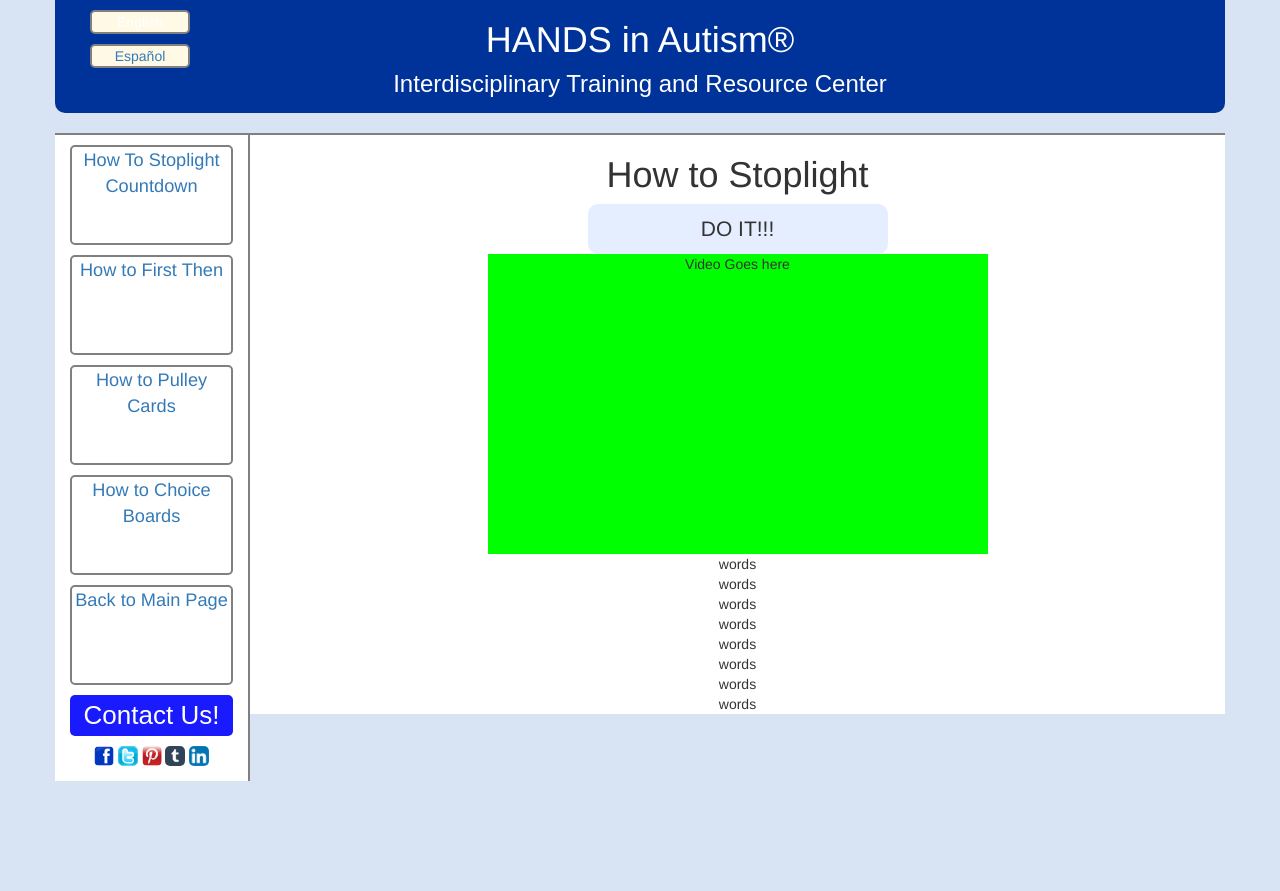
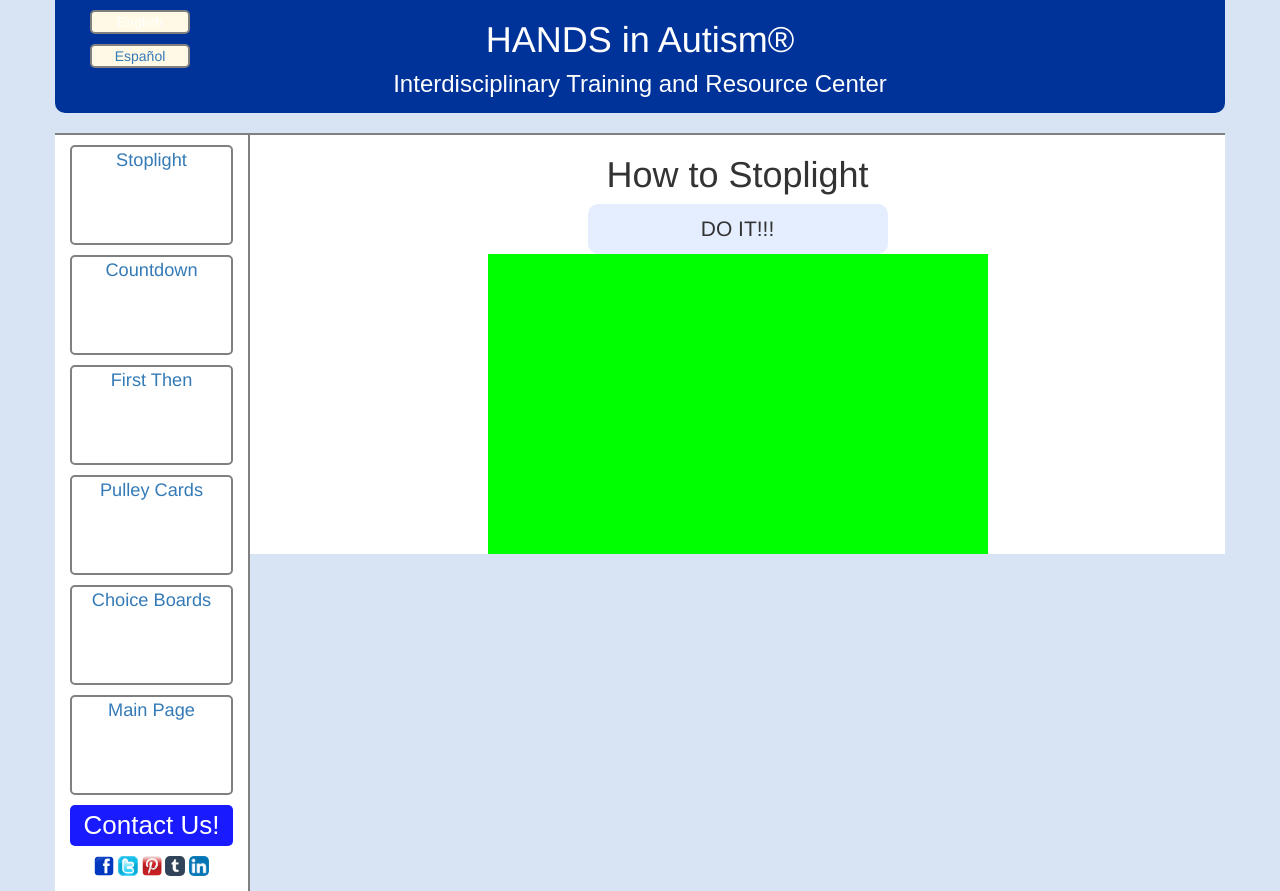
Before and after one commit to Chris-Coraggio/Hands-In-Autism, a plain HTML site: page index.html in a window 1280 px wide. Before the commit the page ends 800 px from the top, so only its background shows below. Drawn offline with nearby package versions, Linux system fonts and the light colour scheme.

Commit message:
index.html and javascript are changed a little bit but not much

```diff
--- a/index.html
+++ b/index.html
@@ -24,11 +24,12 @@
         <div class="row" class="content">
 
             <div class="side-col col-sm-2">
-                <a class="col-link" href="stoplight.html">How To Stoplight Countdown</a>
-				<a class="col-link" href="firstThen.html">How to First Then</a>
-				<a class="col-link" href="pulleyCards.html">How to Pulley Cards</a>
-				<a class="col-link" href="choiceBoards.html">How to Choice Boards</a>
-				<a class="col-link" href="index.html">Back to Main Page</a>
+                <a class="col-link" href="stoplight.html">Stoplight</a>
+                <a class="col-link" href="stoplight.html">Countdown</a>
+				<a class="col-link" href="firstThen.html">First Then</a>
+				<a class="col-link" href="pulleyCards.html">Pulley Cards</a>
+				<a class="col-link" href="choiceBoards.html">Choice Boards</a>
+				<a class="col-link" href="index.html">Main Page</a>
 				<div id="contact">Contact Us!</div>
 				<div class="social">
 					<center>
@@ -46,14 +47,15 @@
 					<center>
 						<h1>How to Stoplight</h1>
 						<div class="link">DO IT!!!</div>
-						<div>
-							<div style="width: 500px; height: 300px; text-align: center; vertical-align: center;background-color: lime;">Video Goes here</div>
+						<div id="video" style="width: 500px; height: 300px; text-align: center; vertical-align: center;background-color: lime;">
+							<!-- Video Goes here -->
 						</div>
-						words<br>words<br>words<br>words<br>words<br>words<br>words<br>words<br>
+						<div id="paragraph">
+							<!-- Explanatory text goes here -->
+						</div>
 					</center>
 				</div>
             </div>
-
         </div>
     </div>
 	<script src="http://code.jquery.com/jquery-1.11.3.min.js"></script>
```
Also changed, not shown: handsInAutism.js (+8 -8 lines).
